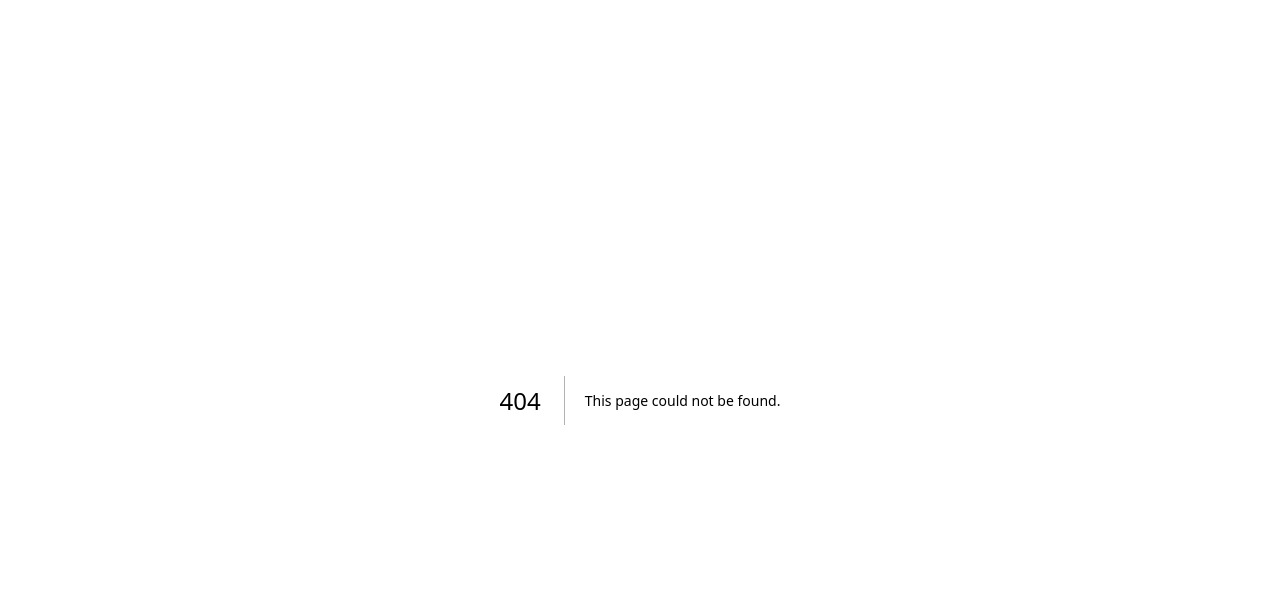
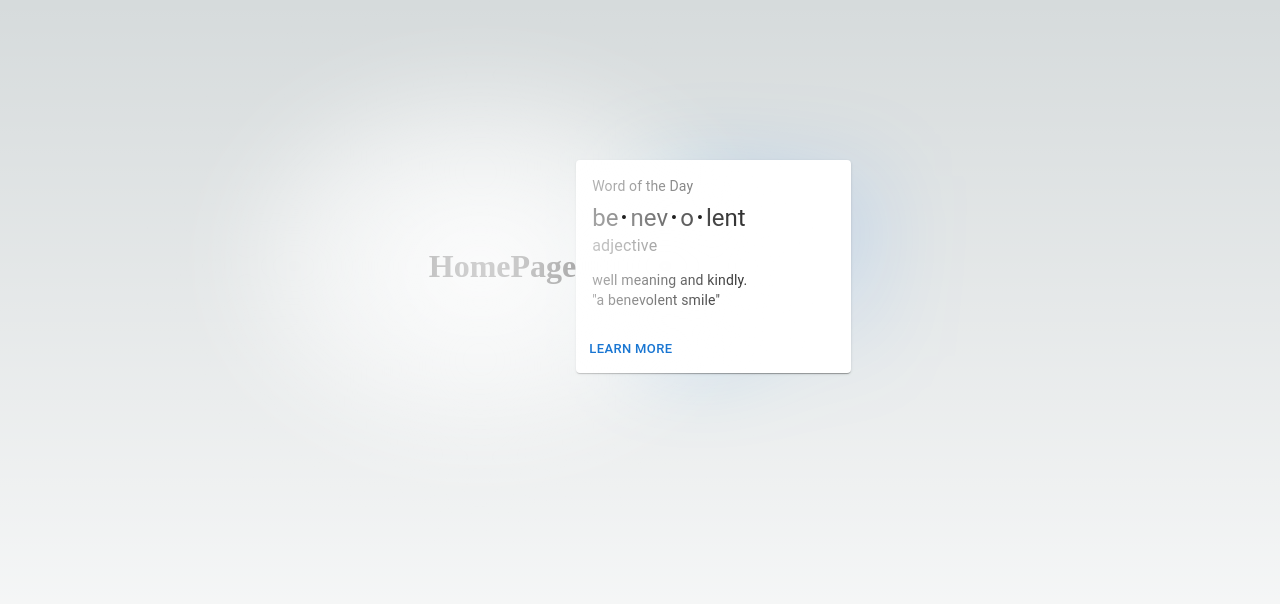
Before and after one commit to YukaChoco/project-who, a Next.js app: page /cardcheck in a window 1280 px wide. Before the commit this address had no page. Shown: the top 604 px of the page. Built offline with nearby package versions, Linux system fonts and the light colour scheme.

Commit message:
color changed

```diff
--- a/src/conponents/SwitchButton.tsx
+++ b/src/conponents/SwitchButton.tsx
@@ -15,7 +15,6 @@ export default function SwitchButton(props: Props) {
   return (
     <>
       <ToggleButtonGroup
-        color="primary"
         value={props.value}
         exclusive
         fullWidth
--- /dev/null
+++ b/src/conponents/card.tsx
@@ -0,0 +1,42 @@
+import * as React from 'react';
+import Box from '@mui/material/Box';
+import Card from '@mui/material/Card';
+import CardActions from '@mui/material/CardActions';
+import CardContent from '@mui/material/CardContent';
+import Button from '@mui/material/Button';
+import Typography from '@mui/material/Typography';
+
+const bull = (
+  <Box
+    component="span"
+    sx={{ display: 'inline-block', mx: '2px', transform: 'scale(0.8)' }}
+  >
+    •
+  </Box>
+);
+
+export default function NameCard() {
+  return (
+    <Card sx={{ minWidth: 275 }}>
+      <CardContent>
+        <Typography sx={{ fontSize: 14 }} color="text.secondary" gutterBottom>
+          Word of the Day
+        </Typography>
+        <Typography variant="h5" component="div">
+          be{bull}nev{bull}o{bull}lent
+        </Typography>
+        <Typography sx={{ mb: 1.5 }} color="text.secondary">
+          adjective
+        </Typography>
+        <Typography variant="body2">
+          well meaning and kindly.
+          <br />
+          {'"a benevolent smile"'}
+        </Typography>
+      </CardContent>
+      <CardActions>
+        <Button size="small">Learn More</Button>
+      </CardActions>
+    </Card>
+  );
+}
--- /dev/null
+++ b/src/pages/cardcheck.tsx
@@ -0,0 +1,20 @@
+import Head from 'next/head'
+import Image from 'next/image'
+import { Inter } from 'next/font/google'
+import styles from '@/styles/Home.module.css'
+import NameCard from '@/conponents/card'
+
+const inter = Inter({ subsets: ['latin'] })
+
+export default function Home() {
+  return (
+    <>
+      <main className={styles.main}>
+        <div className={styles.center}>
+          <h1>HomePage</h1>
+          <NameCard/>
+        </div>
+      </main>
+    </>
+  )
+}
```
